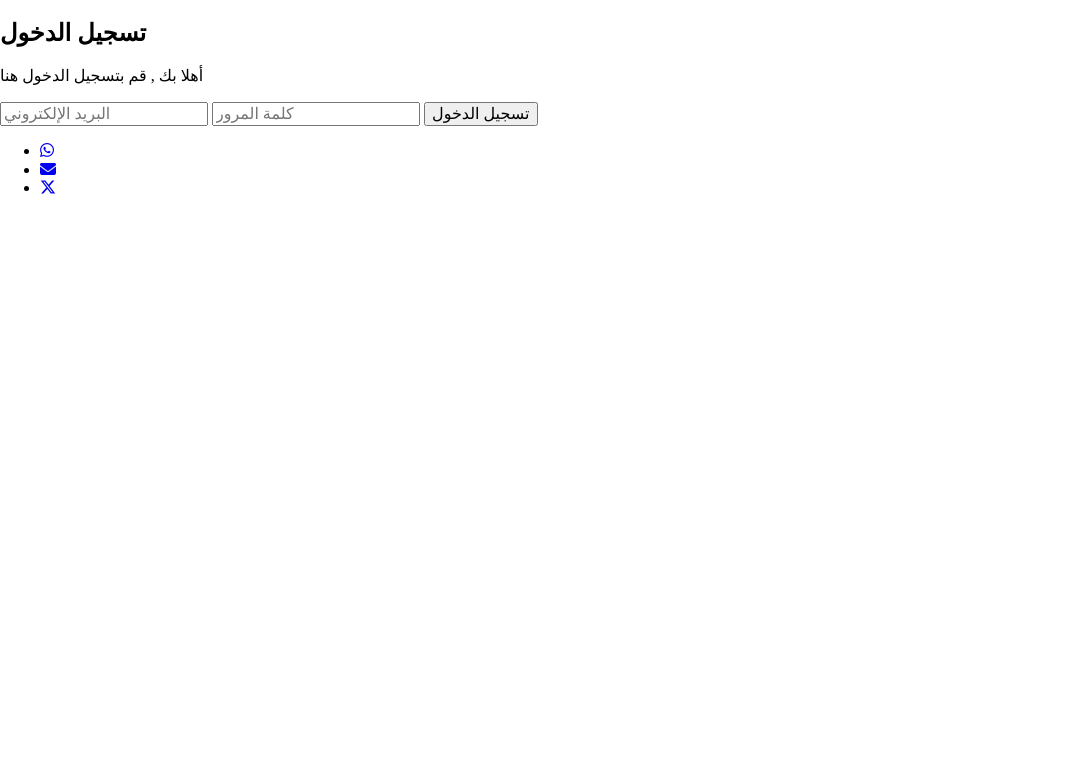
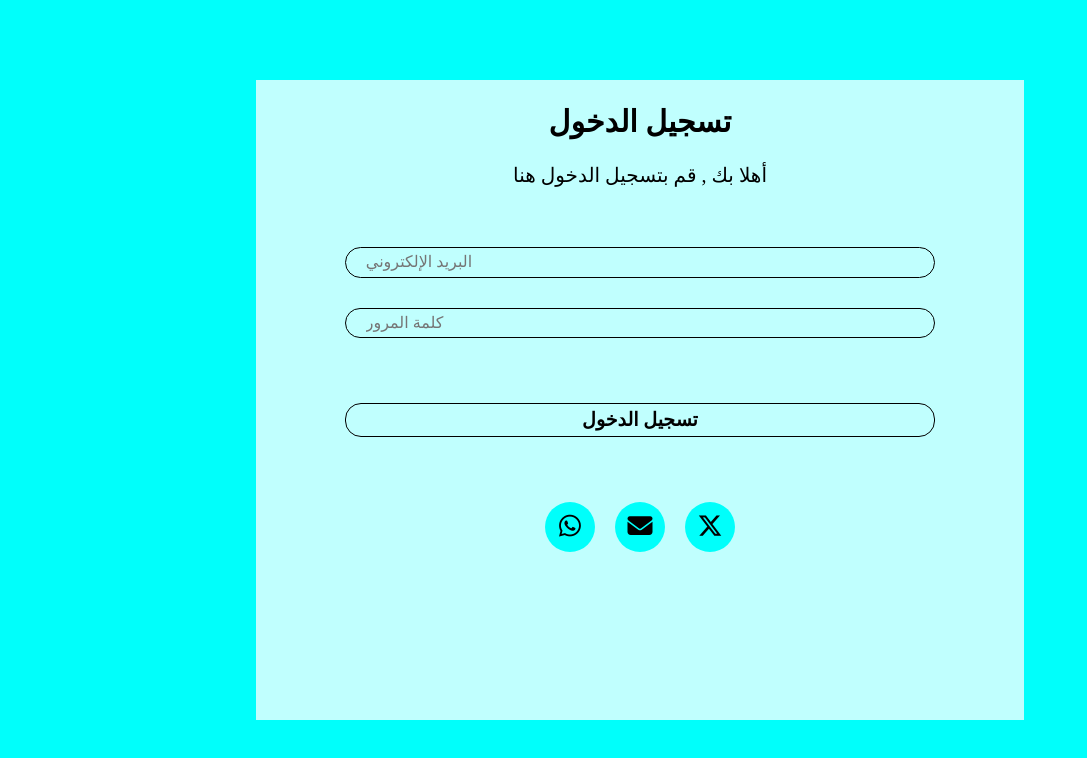
Before and after one commit to FaisalFahed/login-page, a plain HTML site: page index.html in a window 1280 px wide. Shown: the whole page, without its empty margins (0-1087 px from the left). Drawn offline with Linux system fonts and the light colour scheme; a web font is replaced by a local one.

Commit message:
Update index.html

```diff
--- a/index.html
+++ b/index.html
@@ -4,7 +4,7 @@
     <meta charset="UTF-8">
     <meta name="viewport" content="width=device-width, initial-scale=1.0">
     <link rel="stylesheet" href="css/normlaize.css">
-    <link rel="stylesheet" href="../css/صفحة تسجيل دخول.css">
+    <link rel="stylesheet" href="../css/style.css">
     <!-- Font Awesome -->
     <link rel="stylesheet" href="../css/all.min.css">
     <!-- Google Fonts -->
```
